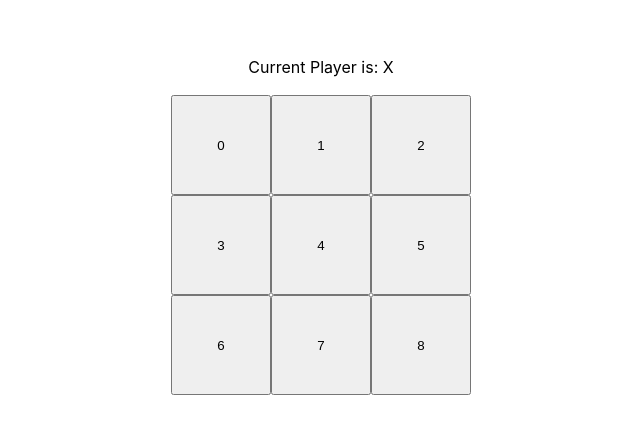
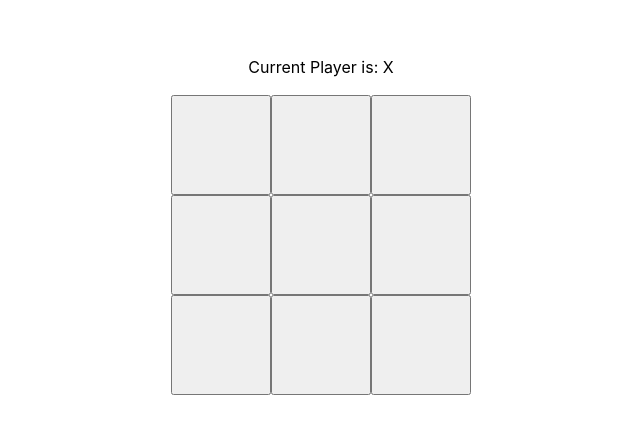
Before and after one commit to ChinyangaTL/tic-tac-toe-tut, a React (Vite) app: page / in a window 1280 px wide. Shown: the part 183-616 px from the top of the page, without its empty margins (319-959 px from the left). Built offline with nearby package versions, Linux system fonts and the light colour scheme.

Commit message:
feat(populate): show current grid state on board

```diff
--- a/src/components/Board.tsx
+++ b/src/components/Board.tsx
@@ -27,6 +27,7 @@ const Board: React.FC<Props> = ({ changePlayer, currentPlayer }) => {
             changePlayer={changePlayer}
             cellIndex={index}
             handleCellClick={handleClick}
+            currentGrid={squares}
           />
         );
       })}
--- a/src/components/Square.tsx
+++ b/src/components/Square.tsx
@@ -4,12 +4,14 @@ interface Props {
   changePlayer: () => void;
   cellIndex: number;
   handleCellClick: (cellIdx: number) => void;
+  currentGrid: string[];
 }
 
 const Square: React.FC<Props> = ({
   changePlayer,
   cellIndex,
   handleCellClick,
+  currentGrid,
 }) => {
   const [isSquareClicked, setIsSquareClicked] = useState(false);
 
@@ -26,7 +28,8 @@ const Square: React.FC<Props> = ({
       className="square"
       key={cellIndex}
     >
-      {cellIndex}
+      {currentGrid[cellIndex] === "X" && <p>X</p>}
+      {currentGrid[cellIndex] === "O" && <p>O</p>}
     </button>
   );
 };
```
